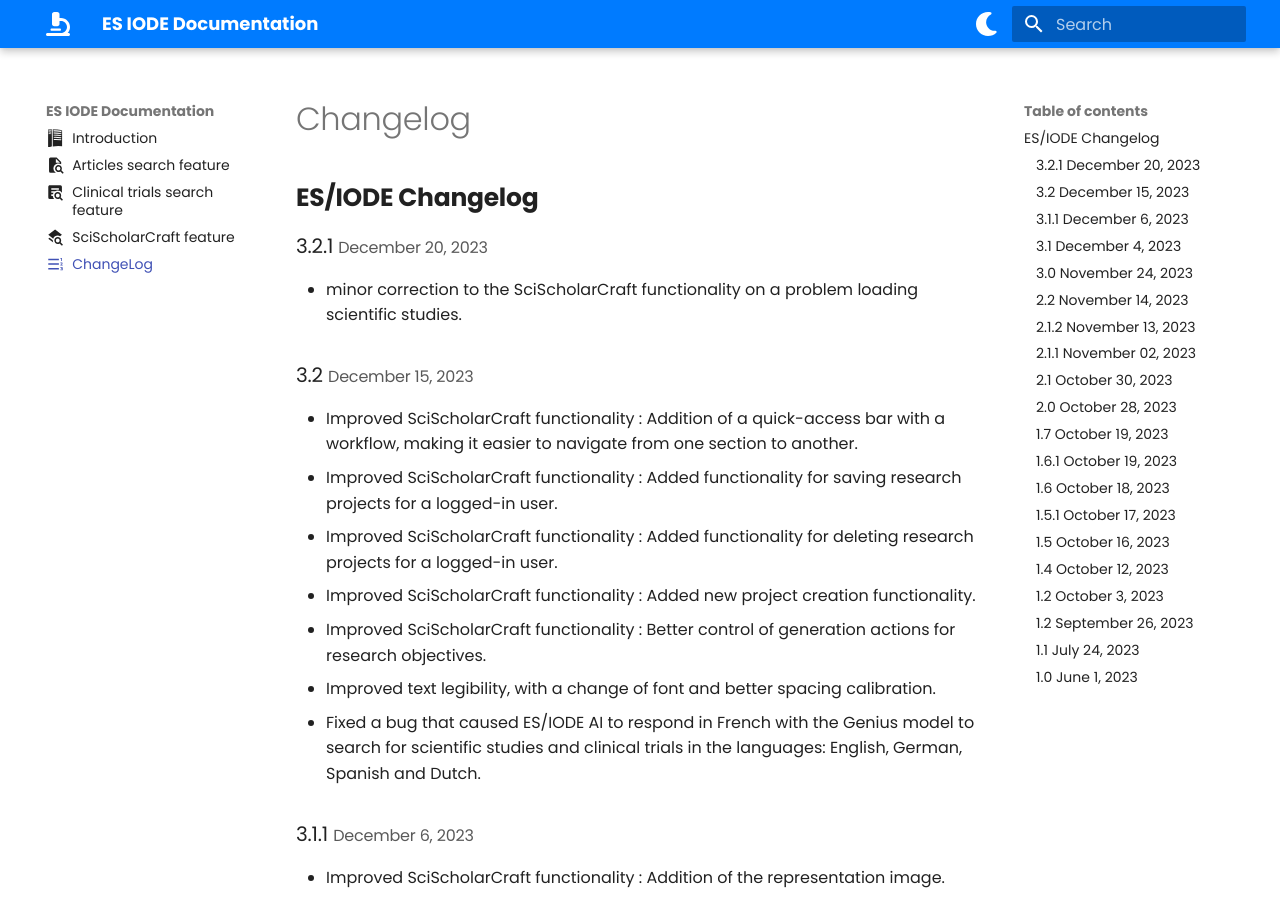
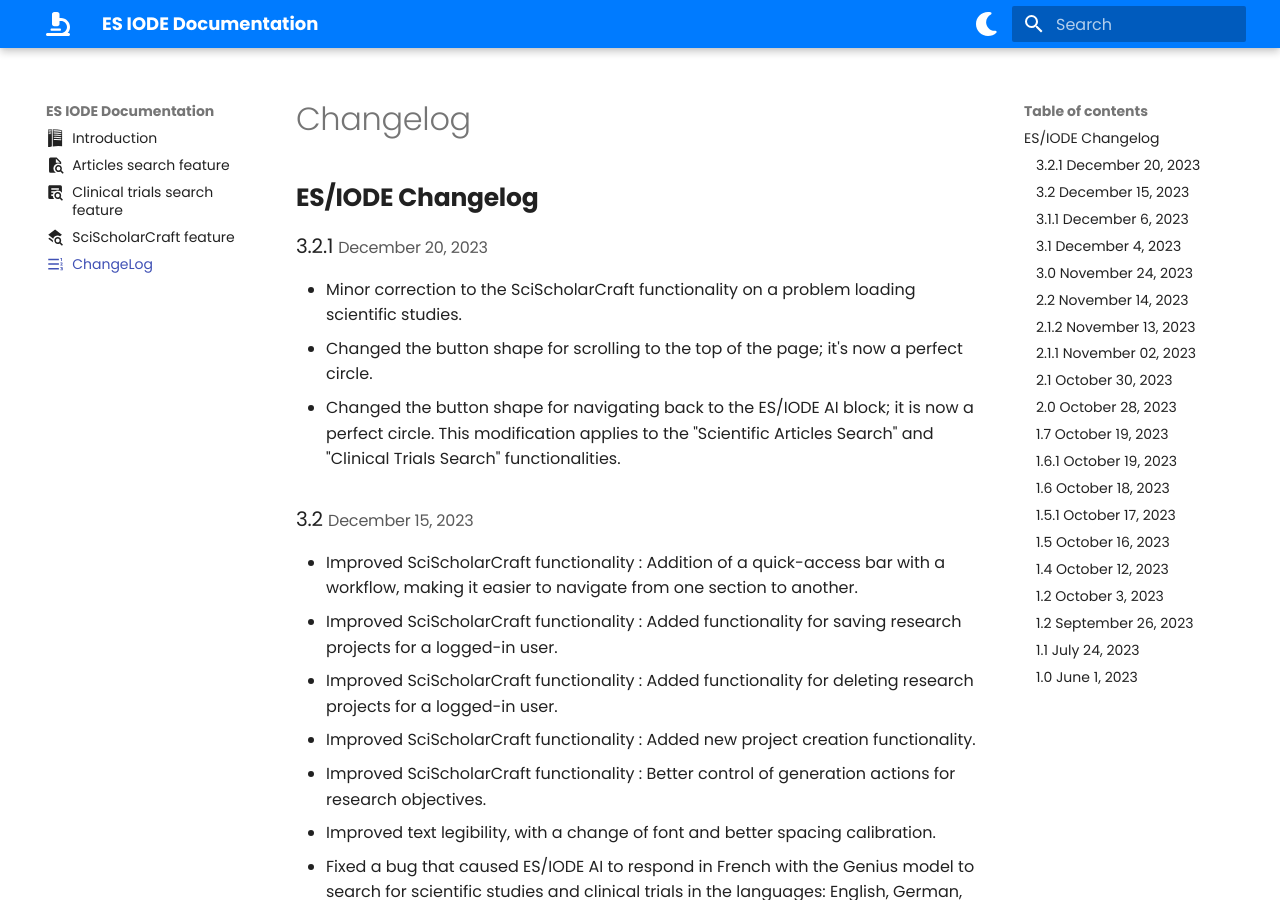
Before and after one commit to ethic-seido/iode_documentation, an MkDocs documentation site: the page built from docs/changelog.md, in a window 1280 px wide and 900 px high. Built offline with MkDocs 1.6.1 and Material for MkDocs 9.7.7, drawn with Linux system fonts in a browser that asks for light colours.

Commit message:
ES/Iode version increment and adding information about this version

```diff
--- a/docs/changelog.md
+++ b/docs/changelog.md
@@ -8,7 +8,9 @@
 
 ### 3.2.1 <small>December 20, 2023</small>
 
-- minor correction to the SciScholarCraft functionality on a problem loading scientific studies.
+- Minor correction to the SciScholarCraft functionality on a problem loading scientific studies.
+- Changed the button shape for scrolling to the top of the page; it's now a perfect circle.
+- Changed the button shape for navigating back to the ES/IODE AI block; it is now a perfect circle. This modification applies to the "Scientific Articles Search" and "Clinical Trials Search" functionalities.
 
 ### 3.2 <small>December 15, 2023</small>
 - Improved SciScholarCraft functionality : Addition of a quick-access bar with a workflow, making it easier to navigate from one section to another.
```
